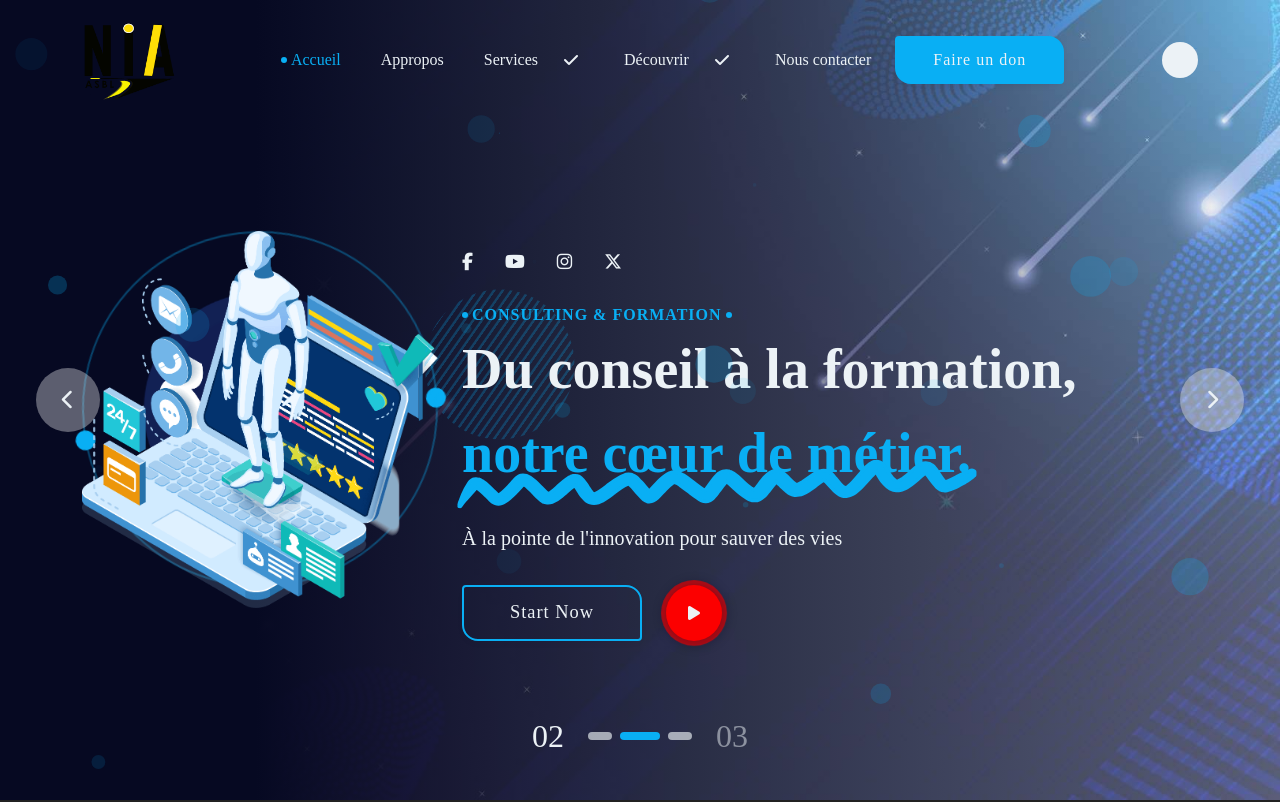
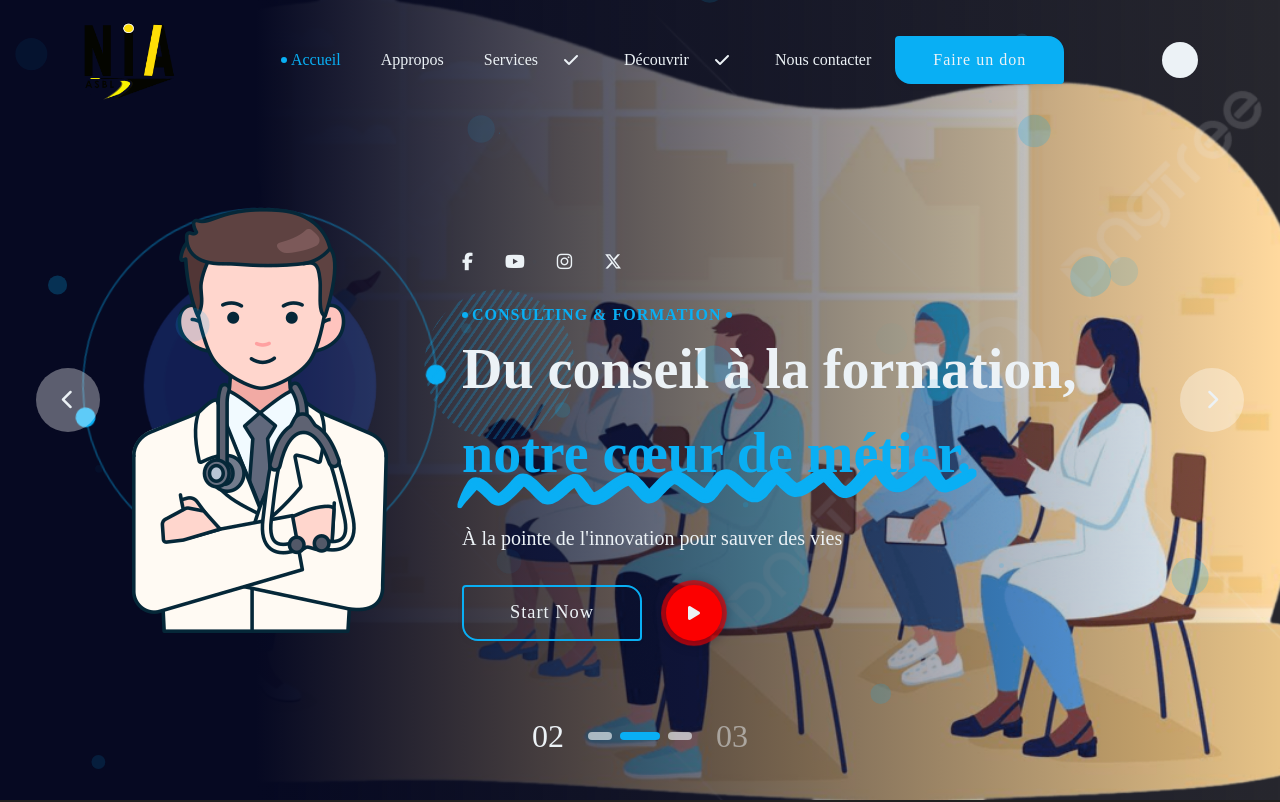
Before and after one commit to ischadrack/nia_asbl, a plain HTML site: page index.html in a window 1280 px wide. Shown: the top 802 px of the page. Drawn offline with nearby package versions, Linux system fonts and the light colour scheme; animation ran at ten frames a second; some icons are missing; files whose address does not match are found by name; a web font is replaced by a local one.

Commit message:
first commit

```diff
--- a/index.html
+++ b/index.html
@@ -163,7 +163,7 @@
       <div class="swiper-wrapper ">
         <!--first slide-->
         <div class="swiper-slide">
-          <div class="slide-bg-img" data-bg-img="assets/images/hero/hero-bg-1.jpg">
+          <div class="slide-bg-img" data-bg-img="assets/images/hero/hand-drawn-doctor-talking-to-patient-at-hospital-in-flat-style-png.png">
             <div class="overlay-gradient-color "></div>
           </div>
           <div class="container">
@@ -220,7 +220,7 @@
         </div>
         <!--second slide-->
         <div class="swiper-slide">
-          <div class="slide-bg-img" data-bg-img="assets/images/hero/pattern-bg-2.jpg">
+          <div class="slide-bg-img" data-bg-img="assets/images/hero/pngtree-presentation-for-nurses-2d-vector-isolated-illustration-medicine-intern-isolated-vector-picture-image_10977787.png">
             <div class="overlay-gradient-color"></div>
           </div>
           <div class="container">
@@ -231,7 +231,7 @@
                 <div class="col-12   mx-md-auto col-lg-4 text-center " data-tilt=""
                   style="will-change: transform; transform: perspective(1000px) rotateX(0deg) rotateY(0deg) scale3d(1, 1, 1);">
                   <div class="hero-image-area mb-5 mb-lg-0">
-                    <div class="hero-img-wraper"><img class="img-fluid " src="assets/images/hero/illustration-3.png"
+                    <div class="hero-img-wraper"><img class="img-fluid " src="assets/images/hero/15676909.png"
                         alt="" draggable="false">
                       <div class="radar"></div>
                       <div class="orbit"> </div>
```
Also changed, not shown: assets/images/hero/15676909.png (added), assets/images/hero/hand-drawn-doctor-talking-to-patient-at-hospital-in-flat-style-png.png (added), assets/images/hero/images (1).jpeg (added), assets/images/hero/images.jpeg (added), assets/images/hero/pngtree-presentation-for-nurses-2d-vector-isolated-illustration-medicine-intern-isolated-vector-picture-image_10977787.png (added).
